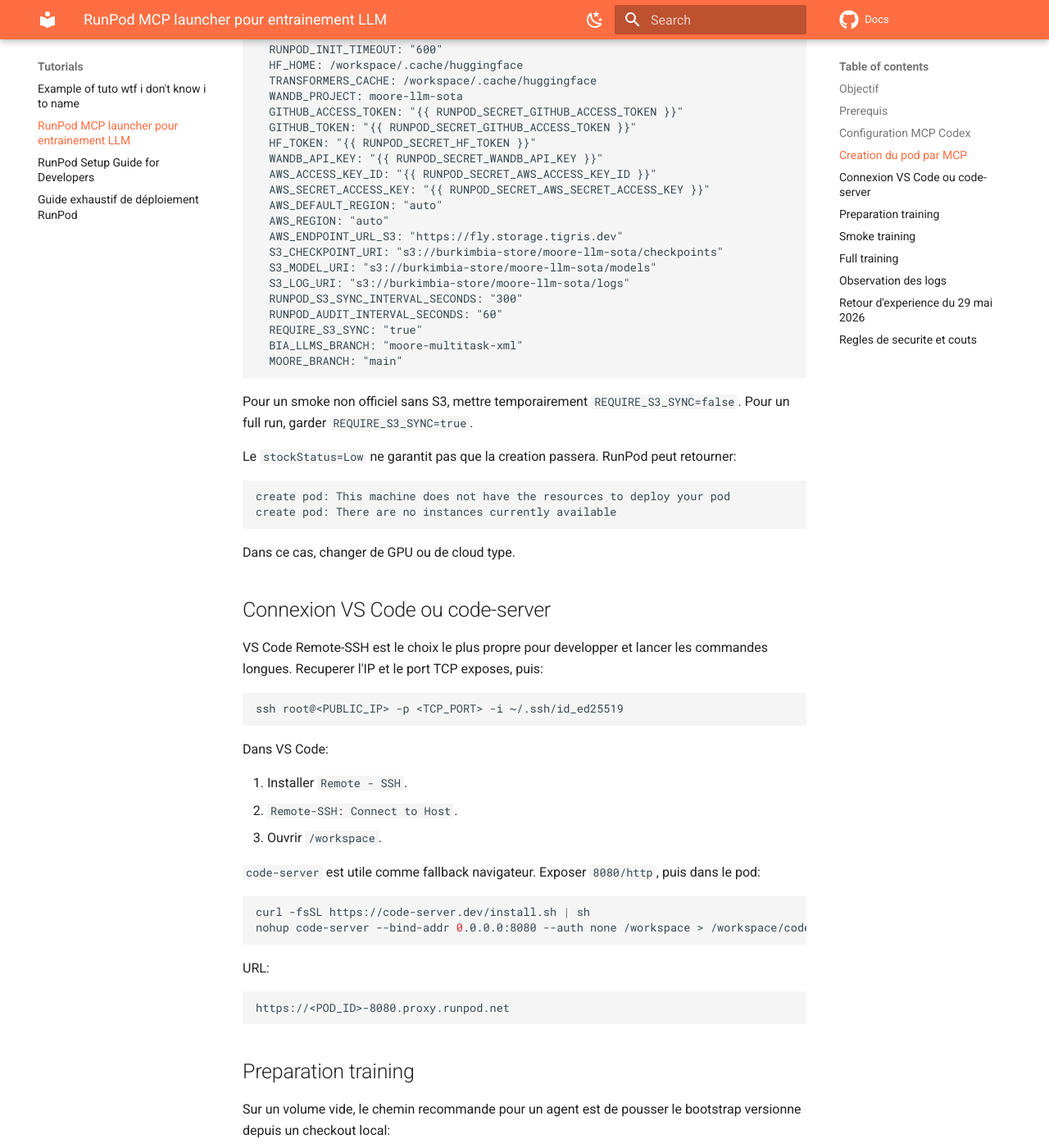
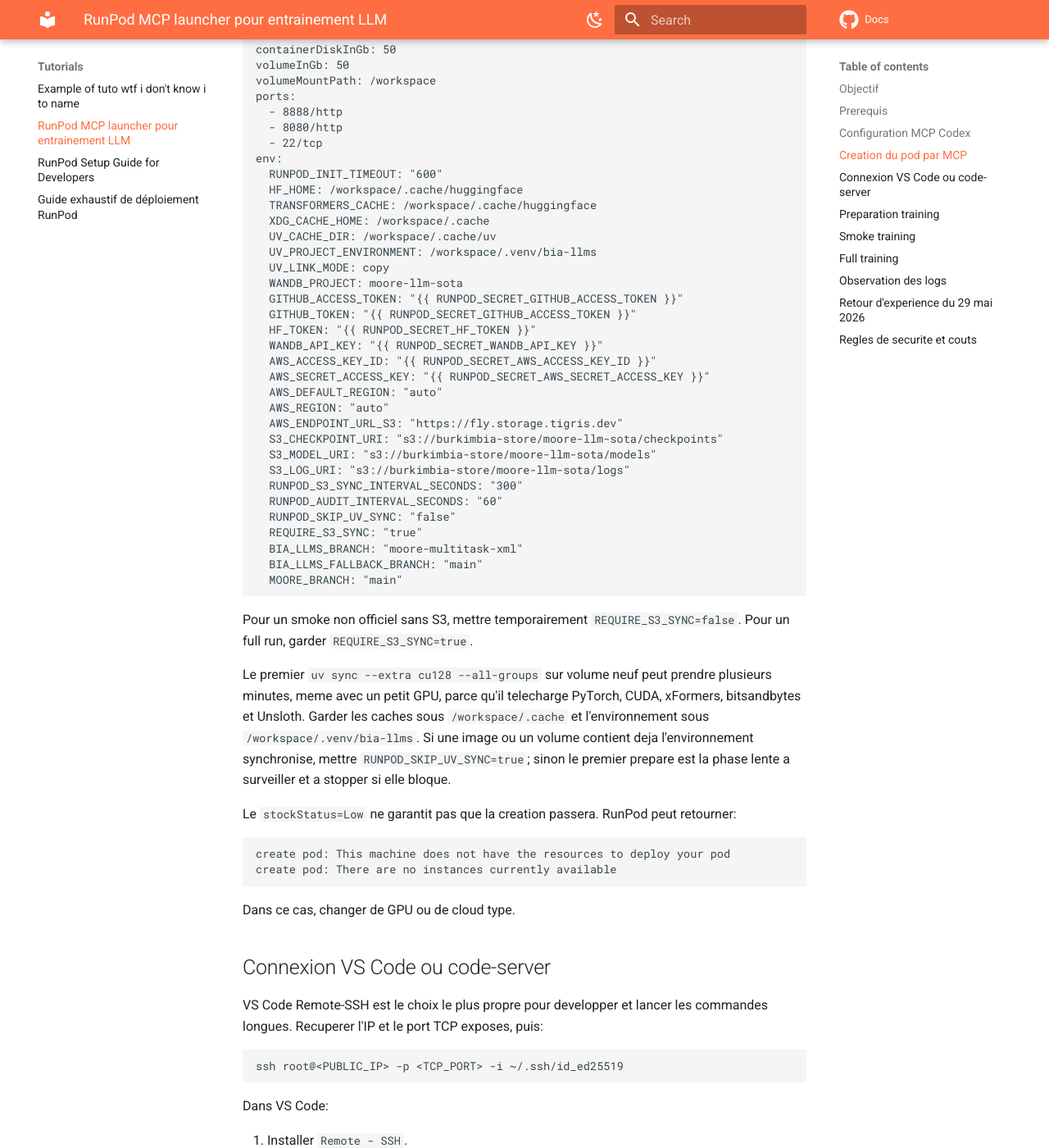
Before and after one commit to BurkimbIA/docs, an MkDocs documentation site: the page built from docs/tutorials/runpod_mcp_launcher.md, in a window 1280 px wide and 1400 px high, scrolled down 2353 px. Shown: the whole window at 82% size. Built offline with MkDocs 1.6.1 and Material for MkDocs 9.7.7, drawn with Linux system fonts in a browser that asks for light colours; comment, search, counter and statistics services are not loaded; some of the changed text lies outside the part shown.

Commit message:
docs: document cost-aware RunPod bootstrap

````diff
--- a/docs/tutorials/runpod_mcp_launcher.md
+++ b/docs/tutorials/runpod_mcp_launcher.md
@@ -3,6 +3,7 @@
 Ce guide documente notre chemin pratique pour piloter RunPod depuis Codex avec MCP, creer un pod GPU, preparer `bia-llms`, lancer un smoke training, puis observer les logs. Il complete le guide manuel [runpod pods setup](runpod_pods_setup.md).
 
 Le cas concret ici est le smoke du modele `Qwen/Qwen3-1.7B` sur le dataset prive `burkimbia/moore-instruct-v1`.
+La branche projet pour `moore-llm-sota` est toujours `main`, et le workflow training la checkout explicitement.
 
 ## Objectif
 
@@ -77,8 +78,11 @@ Redemarrer Codex apres modification MCP. Les serveurs MCP sont charges au demarr
 
 Pour un smoke `Qwen3-1.7B`, demander au MCP un GPU 24 GB minimum. Les meilleurs choix pratiques:
 
-- `NVIDIA RTX A5000` ou `NVIDIA GeForce RTX 4090` pour smoke 1.7B.
+- Debug: local/CPU d'abord, puis GPU 16-24 GB seulement si CUDA doit etre teste. Chercher A4000, A4500, RTX 4000 Ada, RTX 2000 Ada, A5000, L4 ou 3090 selon le prix live.
+- `NVIDIA RTX A5000` ou `NVIDIA GeForce RTX 4090` pour smoke 1.7B apres validation locale.
 - `NVIDIA L40`, `RTX A6000`, `RTX 6000 Ada` pour plus de marge et eventuellement un run 4B.
+
+Ne pas utiliser A6000/L40/48 GB pour setup, docs, template edits ou debug scripts. Ces GPUs sont reserves aux full runs approuves ou aux smoke finaux.
 
 Exemple de specification:
 
@@ -99,6 +103,10 @@ env:
   RUNPOD_INIT_TIMEOUT: "600"
   HF_HOME: /workspace/.cache/huggingface
   TRANSFORMERS_CACHE: /workspace/.cache/huggingface
+  XDG_CACHE_HOME: /workspace/.cache
+  UV_CACHE_DIR: /workspace/.cache/uv
+  UV_PROJECT_ENVIRONMENT: /workspace/.venv/bia-llms
+  UV_LINK_MODE: copy
   WANDB_PROJECT: moore-llm-sota
   GITHUB_ACCESS_TOKEN: "{{ RUNPOD_SECRET_GITHUB_ACCESS_TOKEN }}"
   GITHUB_TOKEN: "{{ RUNPOD_SECRET_GITHUB_ACCESS_TOKEN }}"
@@ -114,12 +122,16 @@ env:
   S3_LOG_URI: "s3://burkimbia-store/moore-llm-sota/logs"
   RUNPOD_S3_SYNC_INTERVAL_SECONDS: "300"
   RUNPOD_AUDIT_INTERVAL_SECONDS: "60"
+  RUNPOD_SKIP_UV_SYNC: "false"
   REQUIRE_S3_SYNC: "true"
   BIA_LLMS_BRANCH: "moore-multitask-xml"
+  BIA_LLMS_FALLBACK_BRANCH: "main"
   MOORE_BRANCH: "main"
 ```
 
 Pour un smoke non officiel sans S3, mettre temporairement `REQUIRE_S3_SYNC=false`. Pour un full run, garder `REQUIRE_S3_SYNC=true`.
+
+Le premier `uv sync --extra cu128 --all-groups` sur volume neuf peut prendre plusieurs minutes, meme avec un petit GPU, parce qu'il telecharge PyTorch, CUDA, xFormers, bitsandbytes et Unsloth. Garder les caches sous `/workspace/.cache` et l'environnement sous `/workspace/.venv/bia-llms`. Si une image ou un volume contient deja l'environnement synchronise, mettre `RUNPOD_SKIP_UV_SYNC=true`; sinon le premier prepare est la phase lente a surveiller et a stopper si elle bloque.
 
 Le `stockStatus=Low` ne garantit pas que la creation passera. RunPod peut retourner:
 
@@ -162,9 +174,13 @@ https://<POD_ID>-8080.proxy.runpod.net
 Sur un volume vide, le chemin recommande pour un agent est de pousser le bootstrap versionne depuis un checkout local:
 
 ```powershell
-Get-Content -Raw scripts\runpod_agent_bootstrap.sh | ssh -p <TCP_PORT> root@<PUBLIC_IP> 'bash -s -- prepare-bg'
-Get-Content -Raw scripts\runpod_agent_bootstrap.sh | ssh -p <TCP_PORT> root@<PUBLIC_IP> 'bash -s -- status'
+scp -P <TCP_PORT> scripts\runpod_agent_bootstrap.sh root@<PUBLIC_IP>:/tmp/runpod_agent_bootstrap.sh
+ssh -p <TCP_PORT> root@<PUBLIC_IP> "sed -i 's/\r$//' /tmp/runpod_agent_bootstrap.sh && bash /tmp/runpod_agent_bootstrap.sh prepare-bg"
+ssh -p <TCP_PORT> root@<PUBLIC_IP> 'bash /workspace/moore-llm-sota/scripts/runpod_agent.sh status'
 ```
+
+Sous Windows PowerShell, ne pas envoyer directement `Get-Content -Raw` vers
+Bash: les fins de ligne CRLF peuvent interrompre le script avant le bootstrap.
 
 Le bootstrap recupere les variables RunPod depuis `/proc/1/environ`, clone `moore-llm-sota` branche `main`, puis delegue a `scripts/runpod_agent.sh`.
 
@@ -172,7 +188,7 @@ Depuis le pod, quand le repo existe:
 
 ```bash
 cd /workspace
-git clone https://github.com/BurkimbIA/moore-llm-sota.git
+git clone --branch main https://github.com/BurkimbIA/moore-llm-sota.git
 cd moore-llm-sota
 ```
 
````
